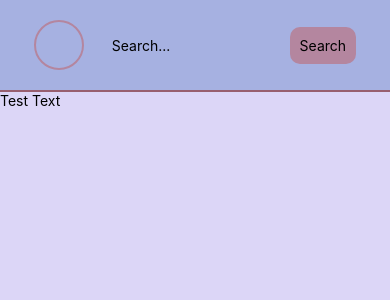
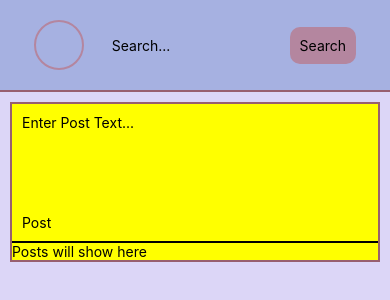
Before and after one commit to Oliver-M-Cook/Spacebook, a React Native app: screen / in a window 390 px wide. Shown: the top 300 px of the page. Built offline with nearby package versions, Linux system fonts and the light colour scheme; no server answers.

Commit message:
Started Work on posts

```diff
--- a/components/Feed.js
+++ b/components/Feed.js
@@ -1,13 +1,14 @@
 import { Component } from 'react'
 import { StyleSheet, Text, View } from 'react-native'
+import PostComponent from './PostComponent'
 import TopBar from './TopBar'
 
 class Feed extends Component {
-  render () {
+  render() {
     return (
       <View style={styles.container}>
         <TopBar navigation={this.props.navigation} />
-        <Text>Test Text</Text>
+        <PostComponent />
       </View>
     )
   }
--- a/components/FriendButton.js
+++ b/components/FriendButton.js
@@ -1,24 +1,53 @@
 import { Component } from 'react'
 import { Text, TouchableOpacity, View } from 'react-native'
-import { addFriend } from './Functions/FunctionStorage'
+import { addFriend, getFriends } from './Functions/FunctionStorage'
+import AsyncStorage from '@react-native-async-storage/async-storage'
 
 class FriendButton extends Component {
   constructor (props) {
     super(props)
 
     this.state = {
-      isLoading: true
+      isLoading: true,
+      isFriends: false
     }
   }
 
   componentDidMount () {
+    const fetchData = async () => {
+      const loggedUserID = await AsyncStorage.getItem('@user_id')
+      const friends = await getFriends(loggedUserID)
+      const friendIDs = friends.map((user) => {
+        return user.user_id
+      })
+      const result = friendIDs.includes(this.props.userID)
       this.setState({
-      isLoading: false
+        isLoading: false,
+        isFriends: result
       })
+    }
+
+    fetchData()
   }
 
   render () {
     if (!this.state.isLoading) {
+      if (this.state.isFriends) {
+        return (
+          <View style={{ marginTop: 5 }}>
+            <Text
+              style={{
+                backgroundColor: '#B4869F',
+                padding: 10,
+                textAlign: 'center',
+                borderRadius: 10
+              }}
+            >
+              Friends
+            </Text>
+          </View>
+        )
+      } else {
         return (
           <TouchableOpacity
             onPress={() => addFriend(this.props.userID)}
@@ -36,6 +65,7 @@ class FriendButton extends Component {
             </Text>
           </TouchableOpacity>
         )
+      }
     } else {
       return (
         <View>
--- a/components/FriendsList.js
+++ b/components/FriendsList.js
@@ -44,7 +44,6 @@ const RenderFlatList = (props) => {
     React.useCallback(() => {
       const fetchFriends = async () => {
         const loggedUserID = await AsyncStorage.getItem('@user_id')
-        console.log(loggedUserID)
         const friends = await getFriends(loggedUserID)
         setFriends(friends)
       }
--- a/components/OtherUserProfile.js
+++ b/components/OtherUserProfile.js
@@ -1,6 +1,7 @@
 import { Component } from 'react'
 import { Image, Text, View } from 'react-native'
 import FriendButton from './FriendButton'
+import PostComponent from './PostComponent'
 
 class OtherUserProfile extends Component {
   constructor (props) {
@@ -12,8 +13,6 @@ class OtherUserProfile extends Component {
   }
 
   componentDidMount () {
-    console.log(this.props.route.params.userData)
-    console.log(this.props.route.params.profilePicture)
     this.setState({
       userData: this.props.route.params.userData
     })
@@ -56,6 +55,7 @@ class OtherUserProfile extends Component {
             <FriendButton userID={this.state.userData.user_id} />
           </View>
         </View>
+        <PostComponent />
       </View>
     )
   }
--- /dev/null
+++ b/components/PostComponent.js
@@ -0,0 +1,39 @@
+import { useFocusEffect, useNavigation } from '@react-navigation/native'
+import React, { useEffect, useRef, useState } from 'react'
+import {
+  FlatList,
+  Image,
+  StyleSheet,
+  Text,
+  TextInput,
+  TouchableOpacity,
+  View
+} from 'react-native'
+import AsyncStorage from '@react-native-async-storage/async-storage'
+
+const PostComponent = (props) => {
+  return (
+    <View
+      style={{
+        margin: 10,
+        backgroundColor: 'yellow',
+        borderWidth: 2,
+        borderColor: '#985F6F'
+      }}
+    >
+      <View style={{ padding: 10, borderBottomWidth: 2 }}>
+        <TextInput
+          placeholder='Enter Post Text...'
+          multiline
+          style={{ height: 100 }}
+        />
+        <TouchableOpacity>
+          <Text>Post</Text>
+        </TouchableOpacity>
+      </View>
+      <Text>Posts will show here</Text>
+    </View>
+  )
+}
+
+export default PostComponent
--- a/components/navigators/FriendStackNavigator.js
+++ b/components/navigators/FriendStackNavigator.js
@@ -9,7 +9,7 @@ import OtherUserProfile from '../OtherUserProfile'
 const Stack = createNativeStackNavigator()
 
 class FriendStackNavigator extends Component {
-  render() {
+  render () {
     return (
       <Stack.Navigator>
         <Stack.Screen
```
Also changed, not shown: components/Functions/FunctionStorage.js (+10 -11 lines). Lines whose indentation alone changed are shown as unchanged.
